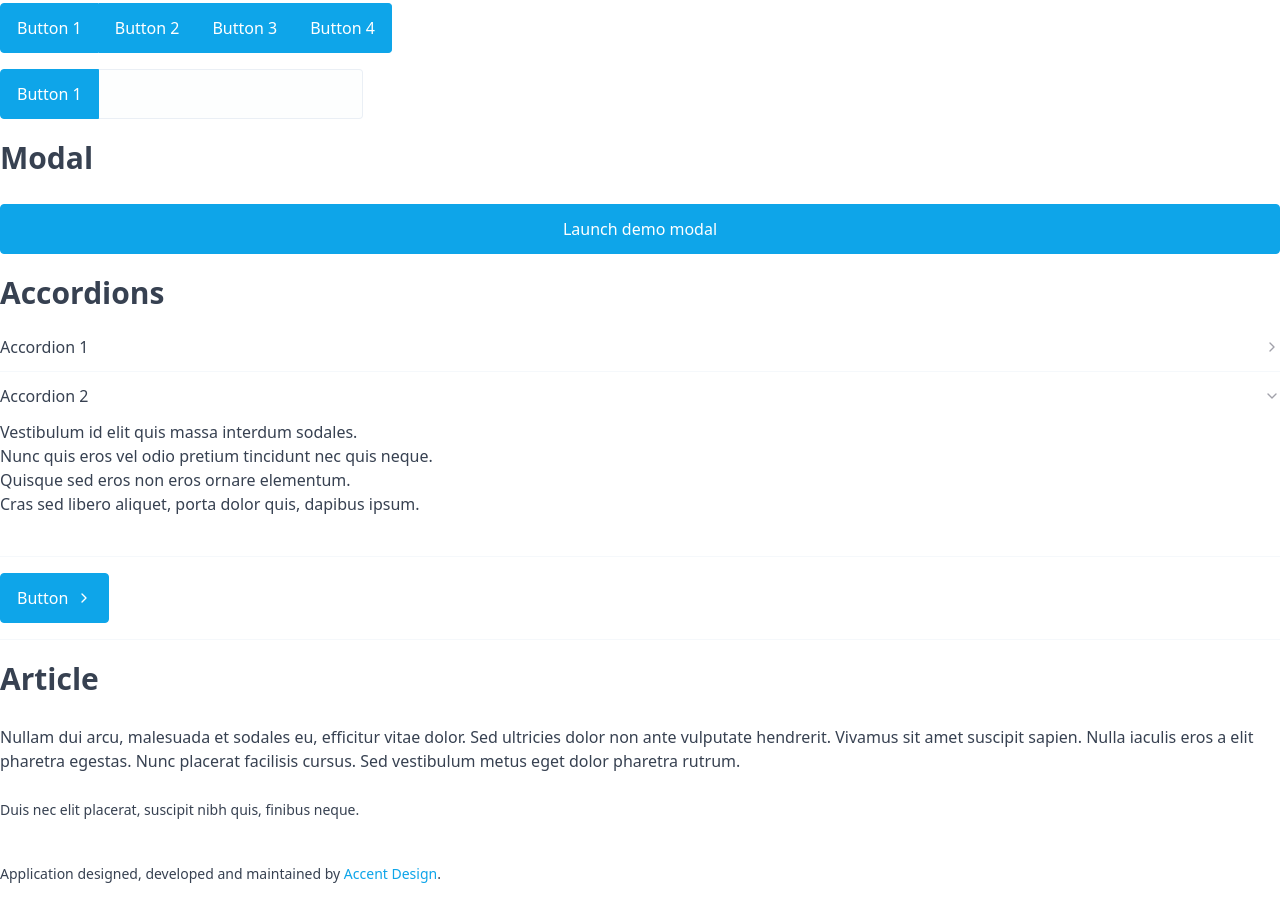
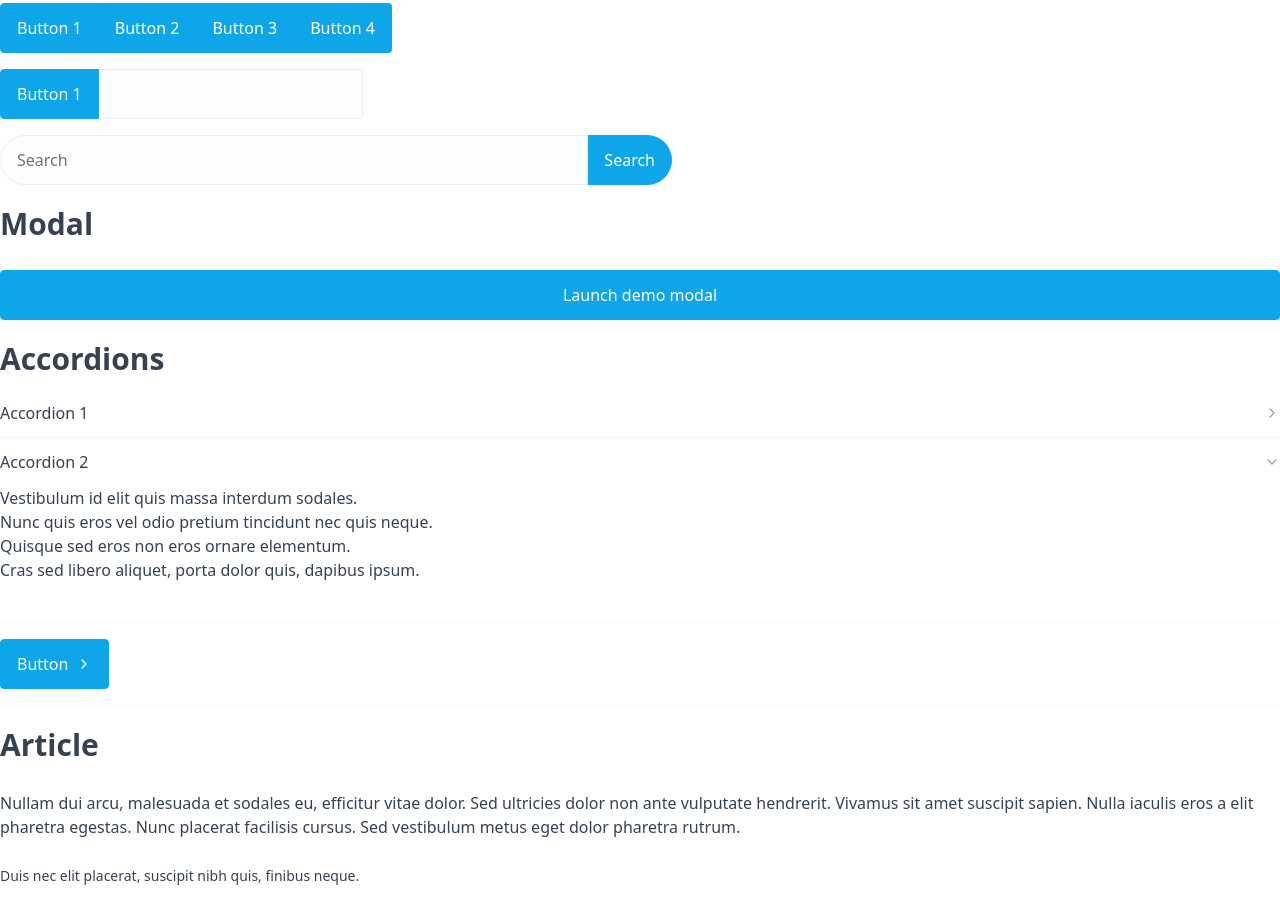
Before and after one commit to stuartaccent/tailwind-starter, a website: page index.html in a window 1280 px wide. Shown: the part 3268-4191 px from the top of the page. Drawn offline with Linux system fonts and the light colour scheme.

Commit message:
lower specificity and tidy group

```diff
--- a/index.html
+++ b/index.html
@@ -283,10 +283,13 @@
           <button>Button 3</button>
           <button>Button 4</button>
         </div>
-
         <div class="mb-4" role="group">
           <button>Button 1</button>
           <input type="text">
+        </div>
+        <div class="mb-4 w-full max-w-2xl" role="group">
+          <input class="rounded-l-full flex-grow" type="text" placeholder="Search">
+          <button class="rounded-r-full">Search</button>
         </div>
       </section>
       <!-- ./ Group -->
--- a/scss/components/_group.scss
+++ b/scss/components/_group.scss
@@ -3,20 +3,20 @@
 [role="group"] {
   display: flex;
   align-items: center;
-}
 
-[role="group"] > * {
+  > * {
     width: initial;
     margin-bottom: initial;
-}
 
-[role="group"] > *:not(:last-child) {
-  border-top-right-radius: initial;
-  border-bottom-right-radius: initial;
-}
-
-[role="group"] > *:not(:first-child) {
+    &:where(:not(:first-child)) {
       border-left: initial;
       border-top-left-radius: initial;
       border-bottom-left-radius: initial;
     }
+
+    &:where(:not(:last-child)) {
+      border-top-right-radius: initial;
+      border-bottom-right-radius: initial;
+    }
+  }
+}
```
Also changed, not shown: css/styles.css, css/styles.min.css, 2 other files. Lines whose indentation alone changed are shown as unchanged.
